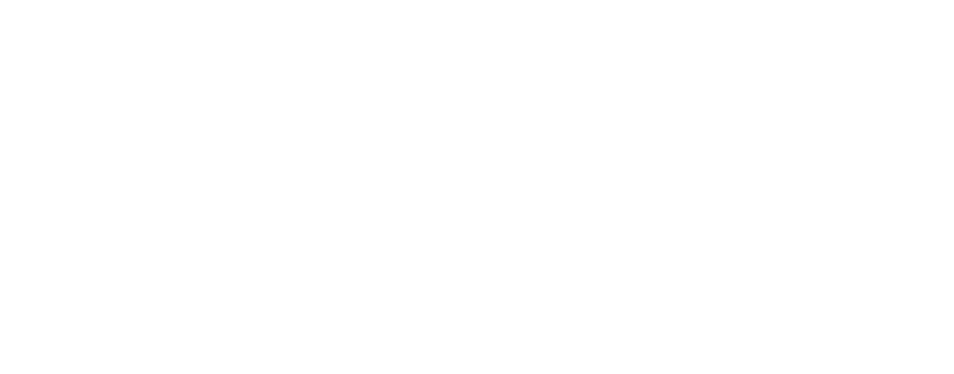
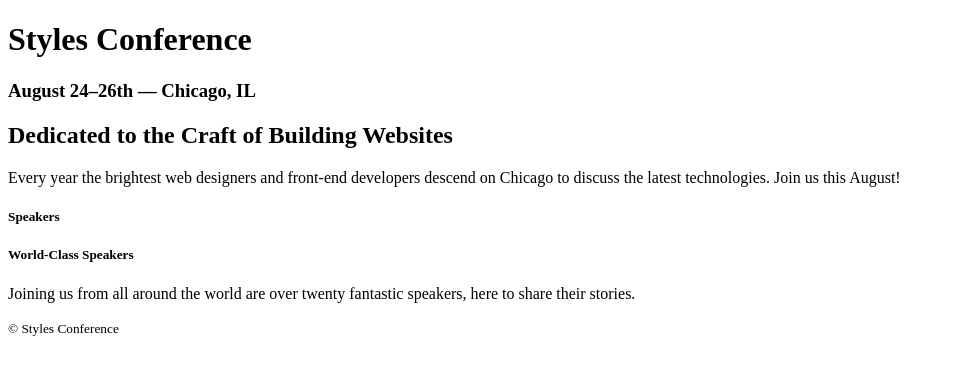
Before and after one commit to bduong94/lighthouse-html-css-fundamentals, a plain HTML site: page index.html in a window 1280 px wide. Shown: the whole page, without its empty margins (0-954 px from the left). Drawn offline with Linux system fonts and the light colour scheme.

Commit message:
first html practice

```diff
--- a/index.html
+++ b/index.html
@@ -4,9 +4,30 @@
   <meta charset="UTF-8">
   <meta http-equiv="X-UA-Compatible" content="IE=edge">
   <meta name="viewport" content="width=device-width, initial-scale=1.0">
-  <title>Document</title>
+  <title>Styles Conference</title>
 </head>
+
 <body>
+
+  <h1>Styles Conference</h1>
+
+  <h3>August 24&ndash;26th &mdash; Chicago, IL</h3>
+<section>
+  <h2>Dedicated to the Craft of Building Websites</h2>
+  <p>Every year the brightest web designers and front-end developers descend on Chicago to discuss the latest technologies. Join us this August!</p>
+</section>
+
+<section>
+  <section>
+    <h5>Speakers</h5>
+    <h5>World-Class Speakers</h5>
+    <p>Joining us from all around the world are over twenty fantastic speakers, here to share their stories.</p>
+  </section>
+</section>
+
+<footer>
+  <small>&copy; Styles Conference</small>
+</footer>
 
 </body>
 </html>
```
